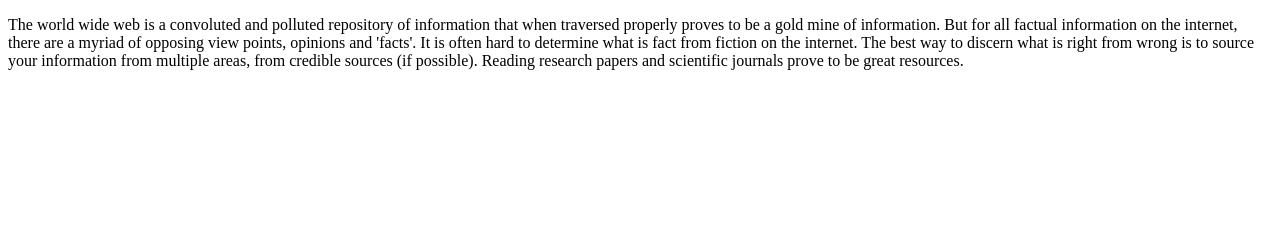
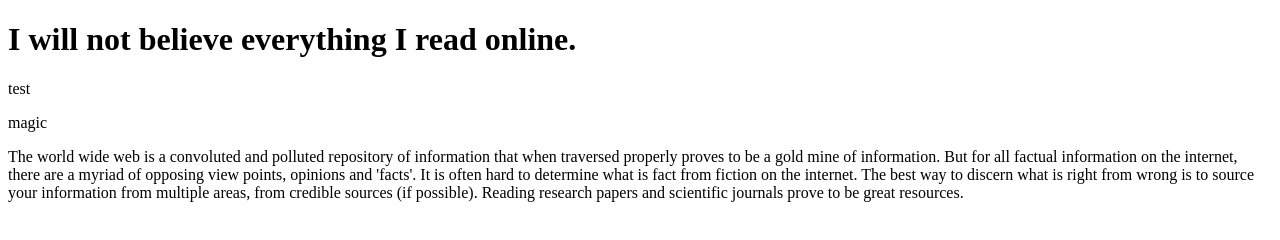
Before and after one commit to seba1342/algorithm-manifesto, a Gatsby site: page /i-am-hopefully-going-to-save-in-the-right-spot/ in a window 1280 px wide. Built offline with nearby package versions, Linux system fonts and the light colour scheme; Gatsby itself is replaced by a stand-in of ours.

Commit message:
Added title and tags to guideline page

```diff
--- a/src/templates/guidelinePage.js
+++ b/src/templates/guidelinePage.js
@@ -2,10 +2,19 @@ import React from "react";
 import { graphql, Link } from "gatsby";
 
 const Template = props => {
-  const title = props.data.markdownRemark.frontmatter.title;
+  const { title, tags } = props.data.markdownRemark.frontmatter;
   const html = props.data.markdownRemark.html;
+
   return (
     <div>
+      <h1>{title && title}</h1>
+
+      {tags &&
+        tags.map((tag, index) => {
+          return <p key={`tag-${index}`}>{tag}</p>;
+        })}
+
+      <p></p>
       <div dangerouslySetInnerHTML={{ __html: html }} />
     </div>
   );
@@ -19,6 +28,7 @@ export const query = graphql`
       html
       frontmatter {
         title
+        tags
       }
     }
   }
```
